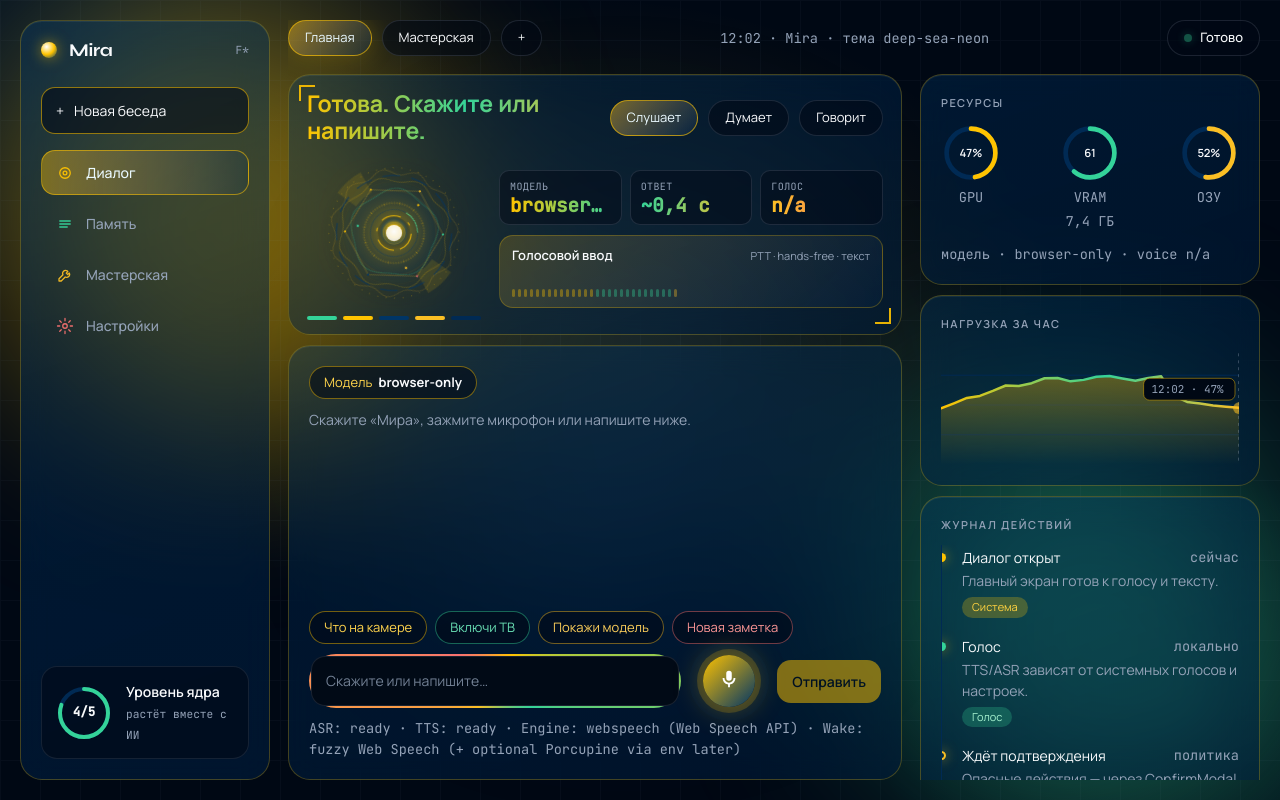
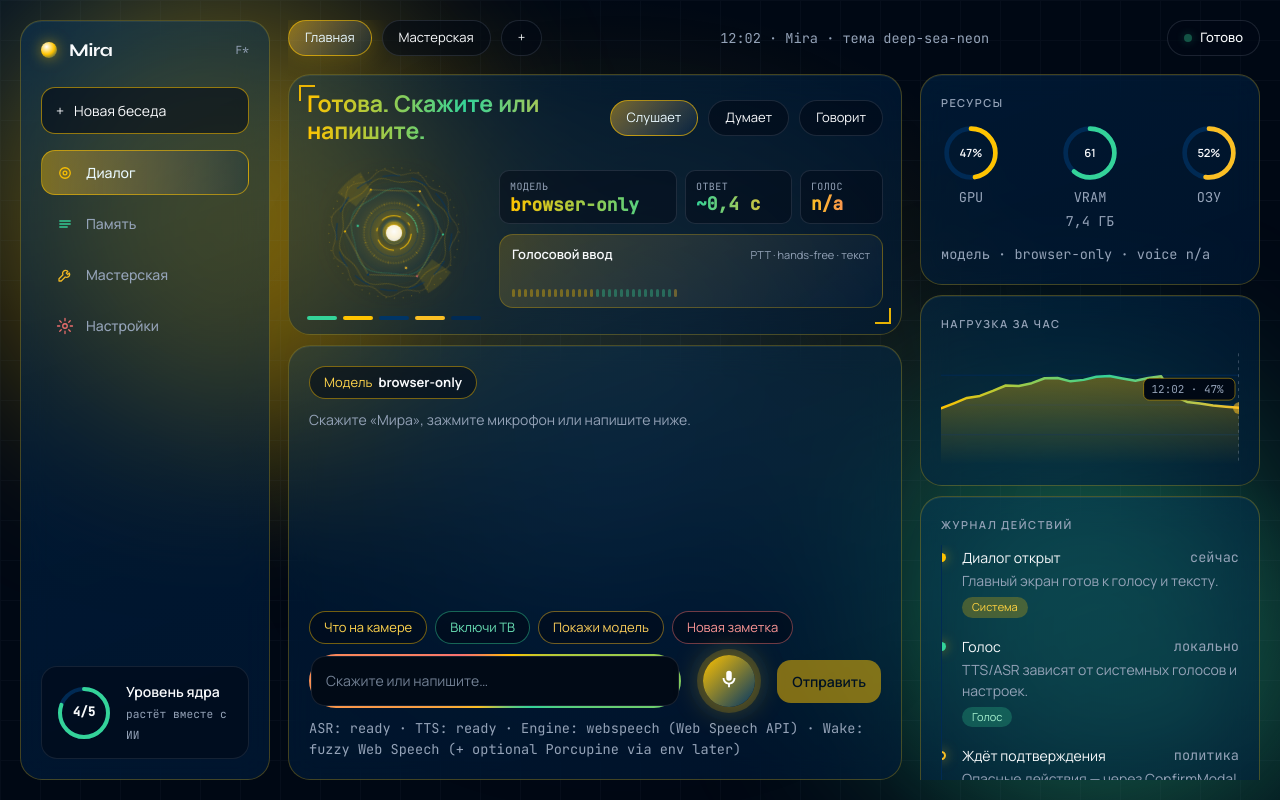
Before and after one commit to sSamurai58/Mira-AI, a React (Vite) app: page / in a window 1280 px wide. Built offline with nearby package versions, Linux system fonts and the light colour scheme.

Commit message:
Give model stat more room in core card
Co-authored-by: SamurAi <sSamurai58@users.noreply.github.com>

```diff
--- a/src/ui/styles.css
+++ b/src/ui/styles.css
@@ -853,7 +853,7 @@ strong {
 
 .stat-row {
   display: grid;
-  grid-template-columns: repeat(3, minmax(0, 1fr));
+  grid-template-columns: minmax(0, 1.5fr) minmax(0, 0.9fr) minmax(0, 0.7fr);
   gap: 8px;
   min-width: 0;
 }
@@ -868,10 +868,18 @@ strong {
 }
 
 .core-meta .stat-value {
-  font-size: clamp(0.95rem, 1.5vw, 1.25rem);
+  font-size: clamp(0.9rem, 1.4vw, 1.15rem);
   overflow: hidden;
   text-overflow: ellipsis;
   white-space: nowrap;
+}
+
+.stat-row .stat-block:first-child .stat-value {
+  white-space: normal;
+  display: -webkit-box;
+  -webkit-line-clamp: 2;
+  -webkit-box-orient: vertical;
+  line-height: 1.2;
 }
 
 .voice-panel {
```
